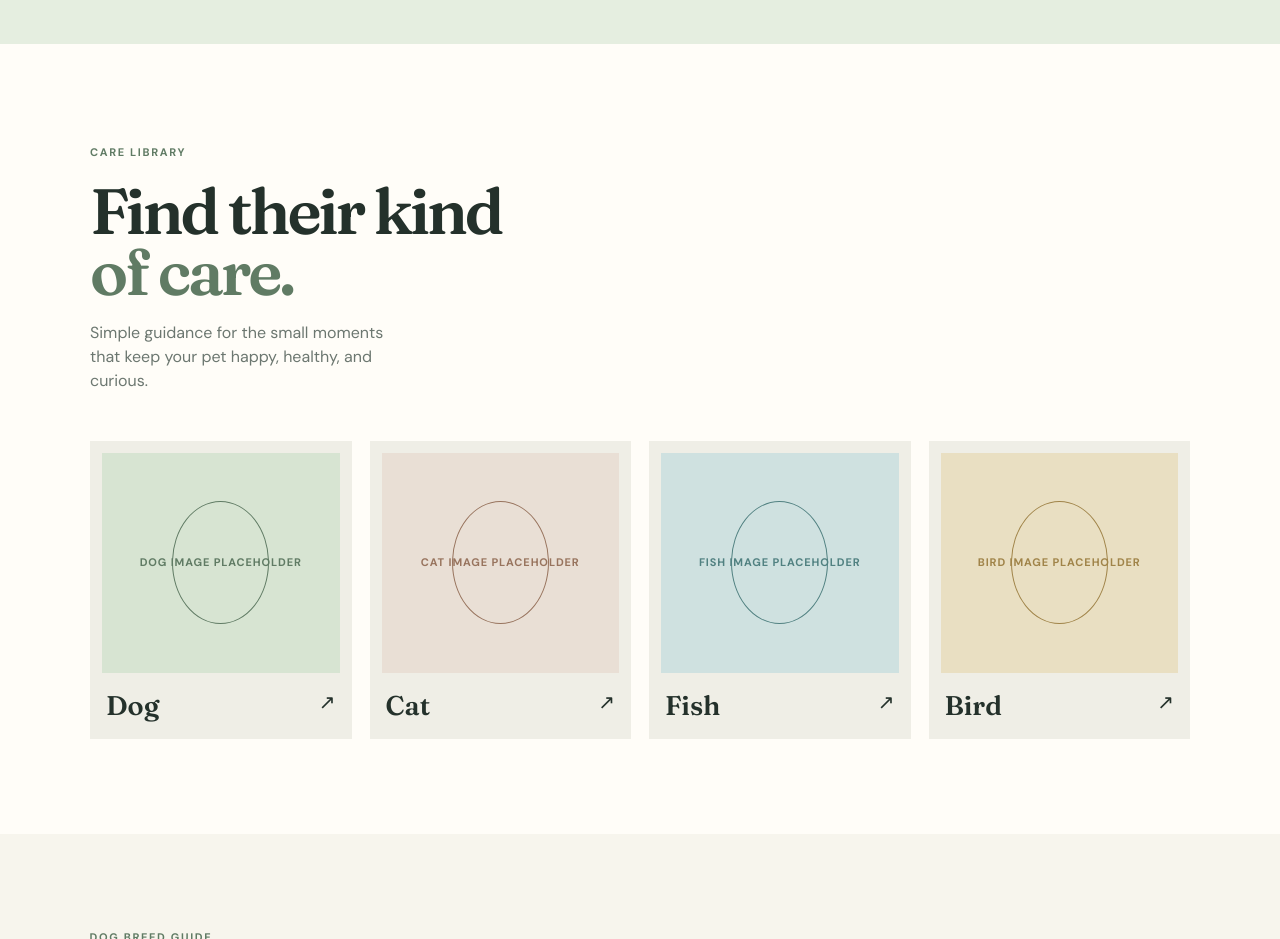
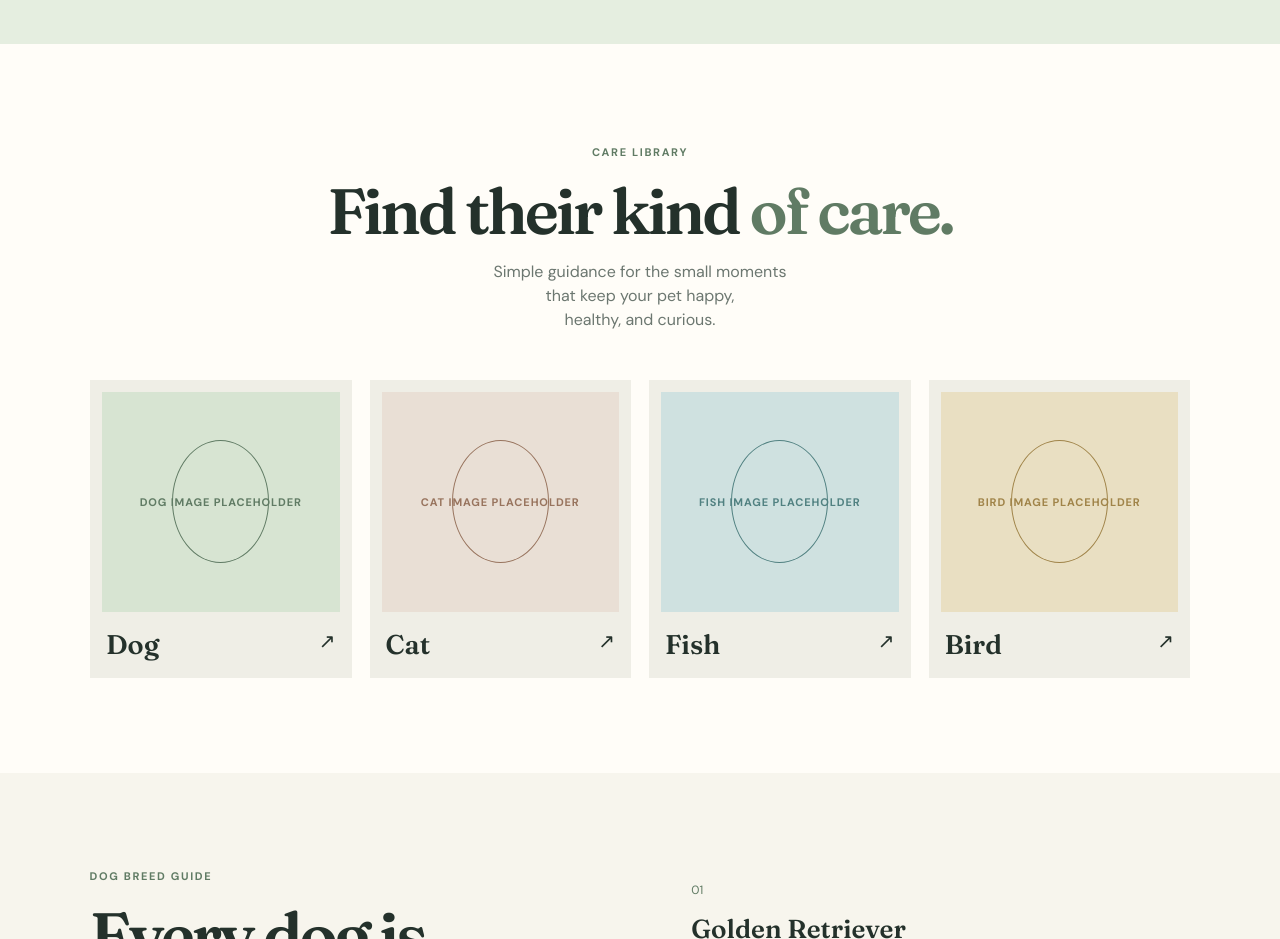
Before and after one commit to SaujanBindukar/pethealthcare, a plain HTML site: page client/index.html in a window 1280 px wide. Shown: the part 1220-2159 px from the top of the page. Drawn offline with Linux system fonts and the light colour scheme.

Commit message:
care library section redesigned

```diff
--- a/client/index.html
+++ b/client/index.html
@@ -39,9 +39,9 @@
       <section class="care-section" id="care">
         <div class="section-intro">
           <small>CARE LIBRARY</small>
-          <h2>Find their kind<br /><i>of care.</i></h2>
+          <h2>Find their kind <i>of care.</i></h2>
           <p>
-            Simple guidance for the small moments that keep your pet happy,
+            Simple guidance for the small moments that keep your pet happy,<br />
             healthy, and curious.
           </p>
         </div>
--- a/client/style.css
+++ b/client/style.css
@@ -188,6 +188,13 @@ nav b {
 .section-intro {
   margin: 0 auto 48px;
   max-width: 1100px;
+}
+.care-section .section-intro {
+  text-align: center;
+}
+.care-section .section-intro p {
+  margin-left: auto;
+  margin-right: auto;
 }
 .section-intro small,
 .breeds-section small {
```
